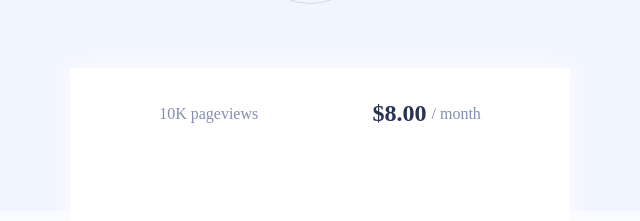
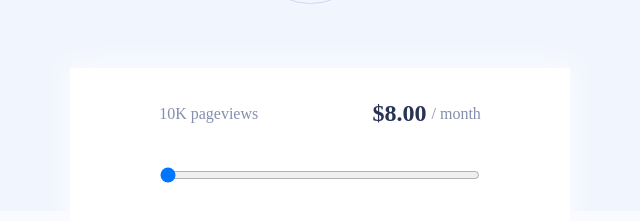
Before and after one commit to Niloufar97/Interactive-pricing-component, a plain HTML site: page index.html in a window 1280 px wide. Shown: the part 189-410 px from the top of the page, without its empty margins (320-960 px from the left). Drawn offline with Linux system fonts and the light colour scheme.

Commit message:
add range input

```diff
--- a/index.html
+++ b/index.html
@@ -25,6 +25,12 @@
       <p class="view" id="view">10K pageviews</p>
       <p class="price" id="price"><span>$8.00</span>  / month</p>
     </div>
+    <div class="sliderbar-container">
+      <input type="range" min="0" max="4" value="0" id="price-range" class="price-range">
+    </div>
+    <div>
+
+    </div>
   </div>
   <!--
 
--- a/styles.css
+++ b/styles.css
@@ -53,6 +53,7 @@ body{
     margin: 2rem 0;
     display: flex;
     flex-direction: column;
+    padding: 2rem auto;
 }
 .price-container{
     display: flex;
@@ -73,3 +74,10 @@ body{
     font-weight: 700;
     color: hsl(227, 35%, 25%);
 }
+/* slider-------------------------------------------------- */
+.sliderbar-container{
+    margin: 0.5rem auto;
+}
+.sliderbar-container input{
+    width: 20rem;
+}
```
